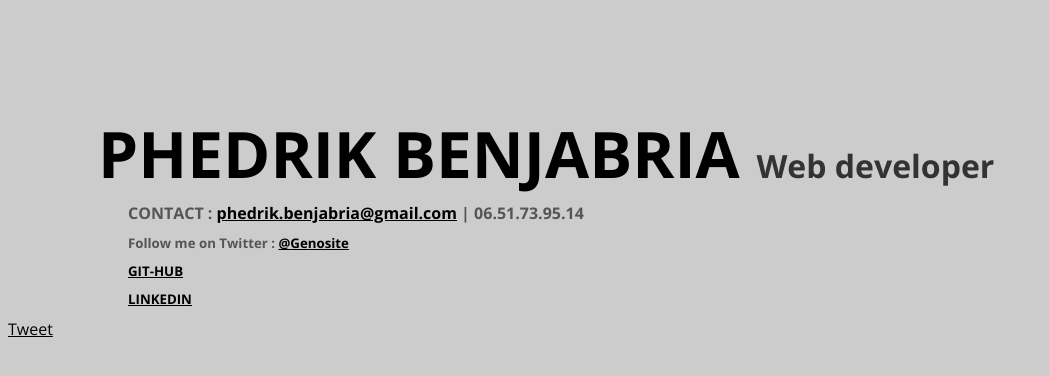
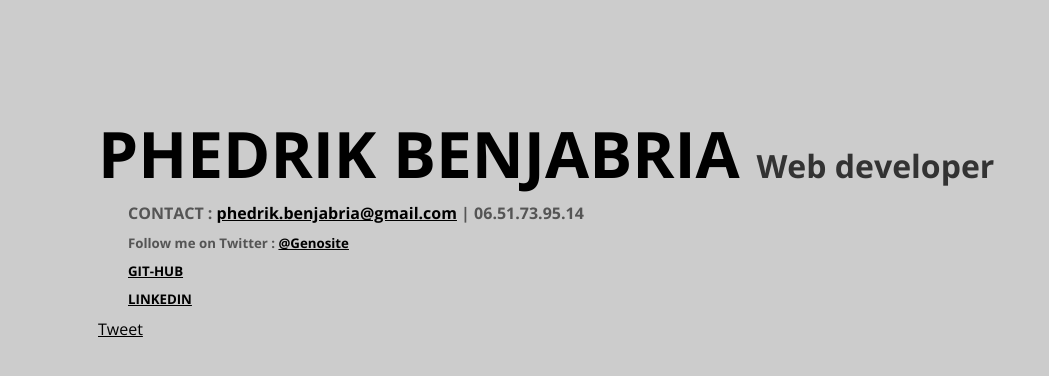
Before and after one commit to Genosite/genosite.github.io, a plain HTML site: page index.html in a window 1280 px wide. Shown: the whole page, without its empty margins (0-1049 px from the left). Drawn offline with nearby package versions, Linux system fonts and the light colour scheme.

Commit message:
add social button

```diff
--- a/index.html
+++ b/index.html
@@ -32,6 +32,9 @@
 			margin-top: 0px;
 			margin-bottom: 10px;
 		}
+		#share {
+			margin-left: 90px;
+		}
 	</style>
 </head>
 <body>
@@ -40,6 +43,7 @@
 	<h5>Follow me on Twitter : <a target="about:blank" href="https://twitter.com/genosite">@Genosite</a></h5>
 	<h5><a target="about:blank" href="https://github.com/Genosite">GIT-HUB</a></h5>
 	<h5><a target="about:blank" href="http://www.linkedin.com/pub/phedrik-benjabria/48/12/a13">LINKEDIN</a></h5>
+	<div id="share">
 		<div>
 			<div id="fb-root"></div>
 			<script>(function(d, s, id) {
@@ -55,5 +59,6 @@
 			<a href="https://twitter.com/share" class="twitter-share-button" data-url="http://genosite.github.io" data-via="genosite" data-lang="fr">Tweet</a>
 			<script>!function(d,s,id){var js,fjs=d.getElementsByTagName(s)[0];if(!d.getElementById(id)){js=d.createElement(s);js.id=id;js.src="https://platform.twitter.com/widgets.js";fjs.parentNode.insertBefore(js,fjs);}}(document,"script","twitter-wjs");</script>
 		</div>
+	</div>
 </body>
 </html>
```
Lines whose indentation alone changed are shown as unchanged.
